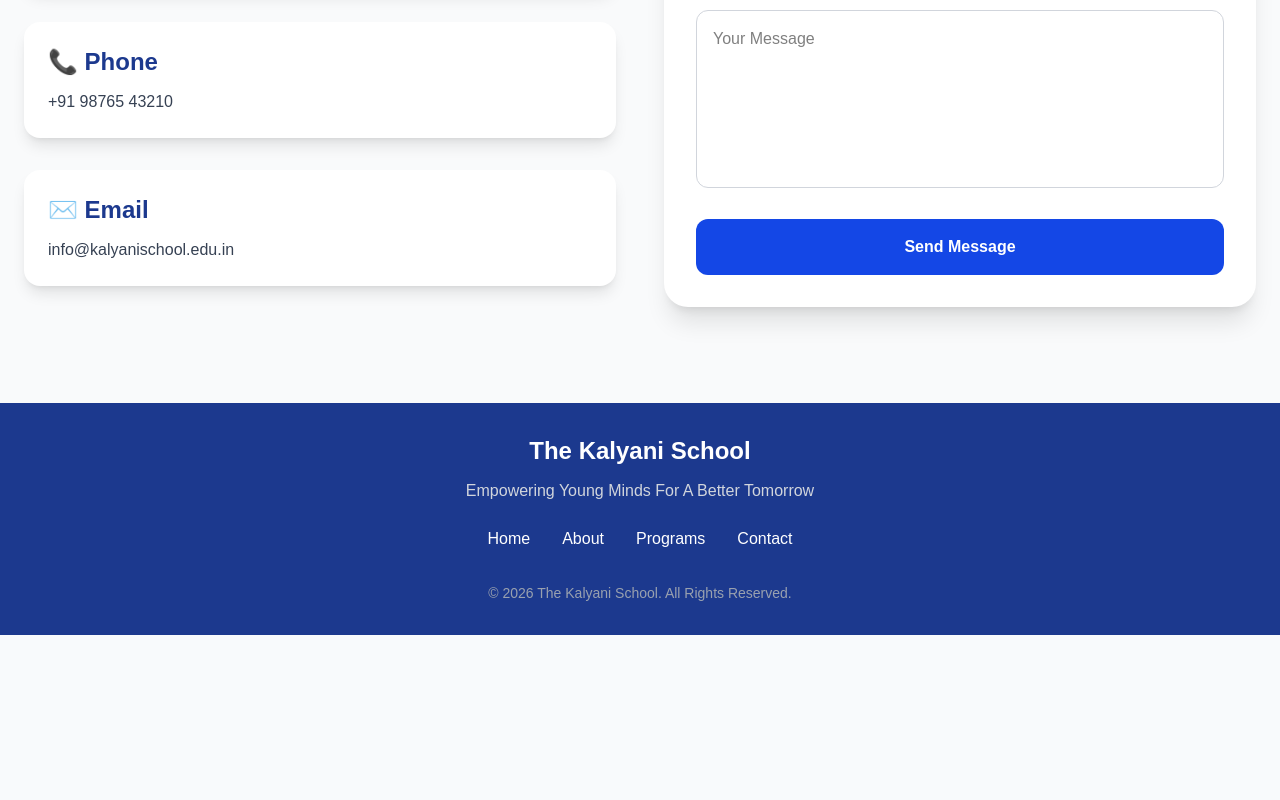
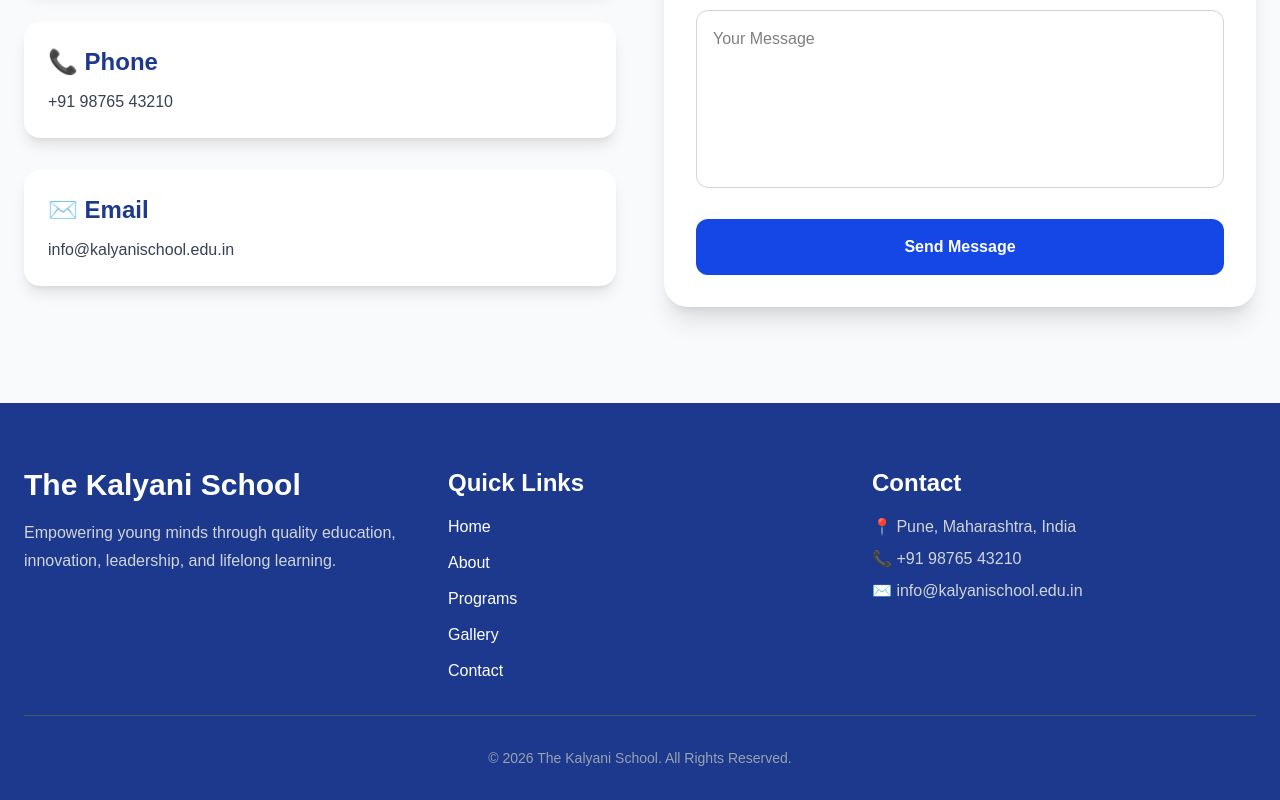
Before and after one commit to kollavarianu-debug/DETTROIN-INT-Anu-Website, a React (Vite) app: page / in a window 1280 px wide. Shown: the part 4706-5506 px from the top of the page. Before the commit the page ends 5341 px from the top, so only its background shows below. Built offline with nearby package versions, Linux system fonts and the light colour scheme.

Commit message:
Added professional footer and final UI improvements

```diff
--- a/src/components/Footer.jsx
+++ b/src/components/Footer.jsx
@@ -1,24 +1,102 @@
 function Footer() {
   return (
-    <footer className="bg-blue-900 text-white py-8">
-      <div className="max-w-7xl mx-auto px-6 text-center">
+    <footer className="bg-blue-900 text-white pt-16 pb-8">
+      <div className="max-w-7xl mx-auto px-6">
 
-        <h2 className="text-2xl font-bold">
-          The Kalyani School
-        </h2>
+        <div className="grid md:grid-cols-3 gap-10">
 
-        <p className="mt-3 text-gray-300">
-          Empowering Young Minds For A Better Tomorrow
-        </p>
+          {/* School Info */}
+          <div>
+            <h2 className="text-3xl font-extrabold mb-4">
+              The Kalyani School
+            </h2>
 
-        <div className="mt-6 flex justify-center gap-8">
-          <a href="#" className="hover:text-yellow-400">Home</a>
-          <a href="#" className="hover:text-yellow-400">About</a>
-          <a href="#" className="hover:text-yellow-400">Programs</a>
-          <a href="#" className="hover:text-yellow-400">Contact</a>
+            <p className="text-gray-300 leading-7">
+              Empowering young minds through quality education,
+              innovation, leadership, and lifelong learning.
+            </p>
+          </div>
+
+          {/* Quick Links */}
+          <div>
+            <h3 className="text-2xl font-bold mb-4">
+              Quick Links
+            </h3>
+
+            <ul className="space-y-3">
+
+              <li>
+                <a
+                  href="#home"
+                  className="hover:text-yellow-400 transition duration-300"
+                >
+                  Home
+                </a>
+              </li>
+
+              <li>
+                <a
+                  href="#about"
+                  className="hover:text-yellow-400 transition duration-300"
+                >
+                  About
+                </a>
+              </li>
+
+              <li>
+                <a
+                  href="#programs"
+                  className="hover:text-yellow-400 transition duration-300"
+                >
+                  Programs
+                </a>
+              </li>
+
+              <li>
+                <a
+                  href="#gallery"
+                  className="hover:text-yellow-400 transition duration-300"
+                >
+                  Gallery
+                </a>
+              </li>
+
+              <li>
+                <a
+                  href="#contact"
+                  className="hover:text-yellow-400 transition duration-300"
+                >
+                  Contact
+                </a>
+              </li>
+
+            </ul>
+          </div>
+
+          {/* Contact */}
+          <div>
+            <h3 className="text-2xl font-bold mb-4">
+              Contact
+            </h3>
+
+            <p className="text-gray-300 mb-2">
+              📍 Pune, Maharashtra, India
+            </p>
+
+            <p className="text-gray-300 mb-2">
+              📞 +91 98765 43210
+            </p>
+
+            <p className="text-gray-300">
+              ✉️ info@kalyanischool.edu.in
+            </p>
+          </div>
+
         </div>
 
-        <p className="mt-8 text-sm text-gray-400">
+        <hr className="border-gray-600 my-8" />
+
+        <p className="text-center text-gray-400 text-sm">
           © 2026 The Kalyani School. All Rights Reserved.
         </p>
 
```
